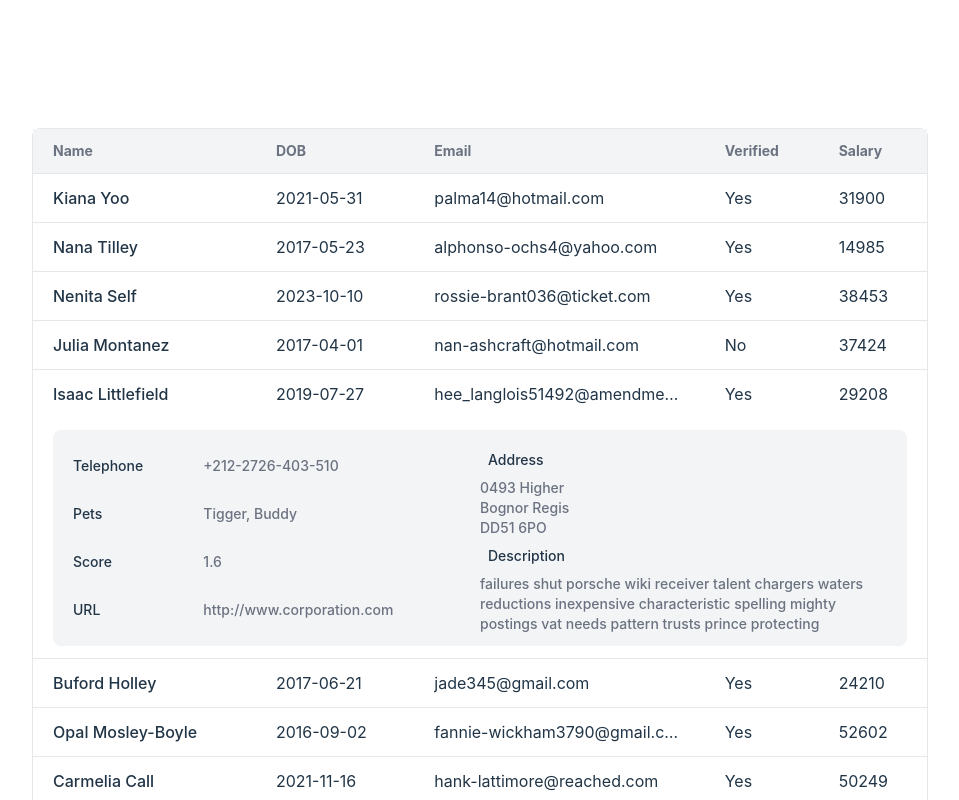
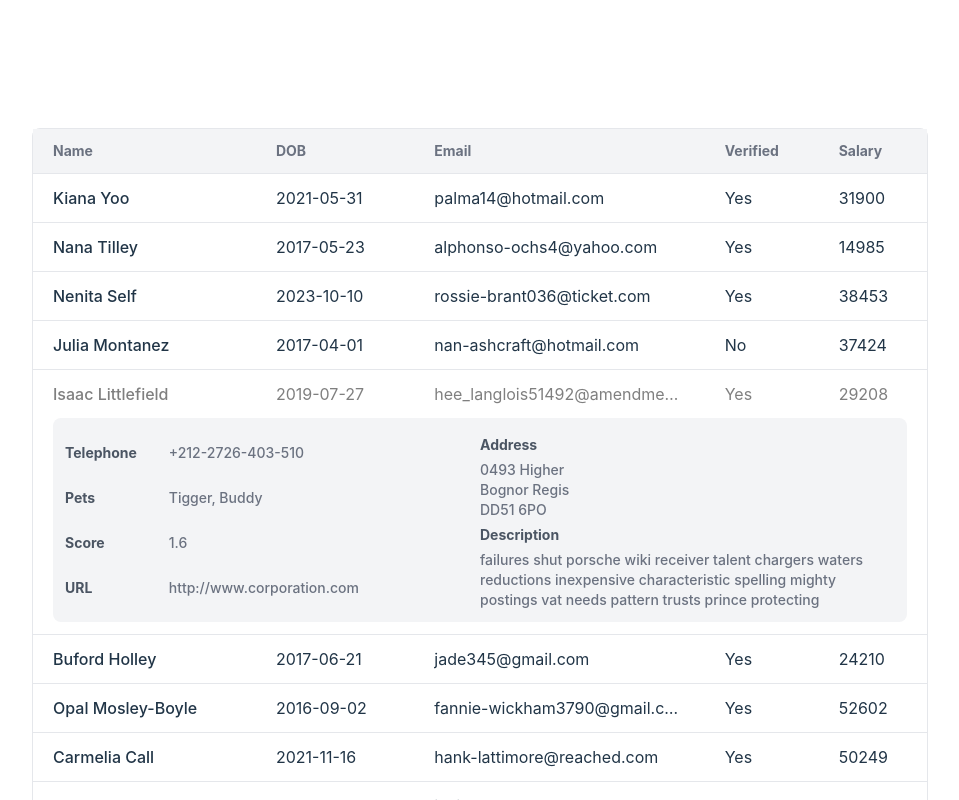
Before and after one commit to henryzt/people-data-table, a React (Vite) app: page / in a window 1280 px wide. Both pictures are taken after a click on the element 640 px from the left and 394 px from the top of the page. Shown: the top 800 px of the page, without its empty margins (160-1119 px from the left). Built offline with nearby package versions, Linux system fonts and the light colour scheme.

Commit message:
feat: style expander

```diff
--- a/src/components/DataTable.css
+++ b/src/components/DataTable.css
@@ -19,13 +19,17 @@
 }
 
 .data-table .tr-hover {
-  @apply hover:bg-gray-100 hover:bg-opacity-50 duration-100;
+  @apply hover:bg-gray-200 hover:bg-opacity-40 duration-100;
+}
+
+.data-table .selected {
+  @apply text-black text-opacity-50 hover:text-opacity-40 duration-100;
 }
 
 .info-title{
-  @apply bg-gray-100 text-sm rounded-full w-fit h-fit px-2 my-2;
+  @apply font-bold text-sm text-gray-600 rounded-full w-fit text-center h-fit py-px my-1;
 }
 
 .info-body{
-  @apply col-span-2 text-sm text-gray-500;
+  @apply col-span-3 text-sm text-gray-500;
 }
--- a/src/components/DataTable.tsx
+++ b/src/components/DataTable.tsx
@@ -55,8 +55,8 @@ const DataTable = ({ data }: DataTableProps) => {
               return (
                 <Fragment key={index}>
                   <tr
-                    className={isSelected ? "selected border-none" : "tr-hover"}
-                    onClick={() => setSelectedRow(person._id)}
+                    className={`cursor-pointer ${isSelected ? "selected border-none" : "tr-hover"}`}
+                    onClick={() => setSelectedRow(isSelected ? undefined : person._id)}
                   >
                     <td>{person.name}</td>
                     <td>{person.dob}</td>
@@ -98,10 +98,10 @@ const DataTable = ({ data }: DataTableProps) => {
 
 const DetailRow = ({ person }: { person: PersonRecord }) => {
   return (
-    <tr className="selected">
-      <td colSpan={5}>
+    <tr>
+      <td colSpan={5} className="!pt-0">
         <div className="grid grid-cols-2 whitespace-normal bg-gray-100 p-3 rounded-lg">
-          <div className="grid grid-cols-3 items-center">
+          <div className="grid grid-cols-4 items-center">
             <div className="info-title">Telephone</div>
             <div className="info-body">{person.telephone}</div>
 
```
